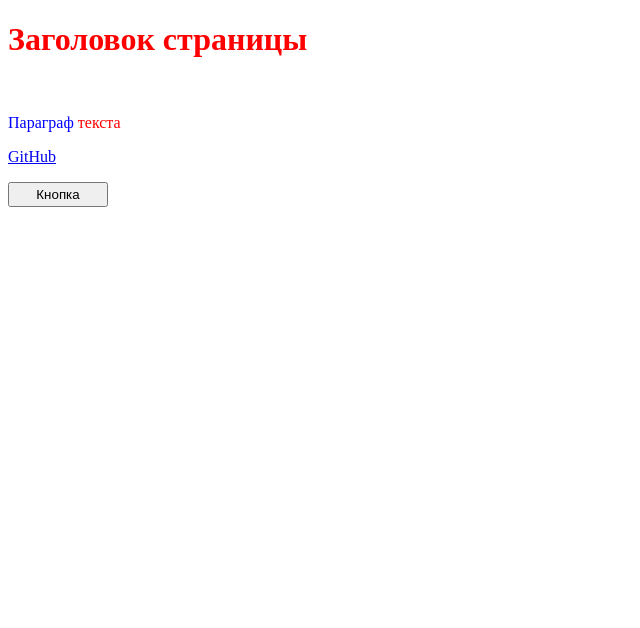
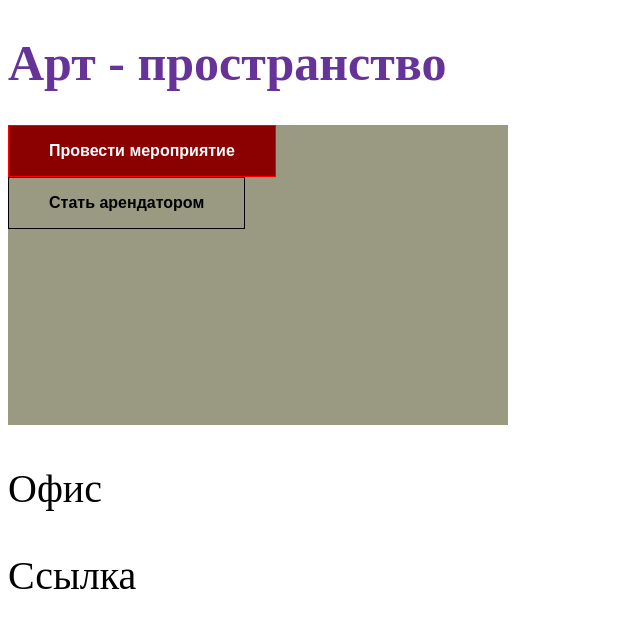
Before and after one commit to Sajuly/frontend_july, a plain HTML site: page index.html in a window 1280 px wide. Shown: the whole page, without its empty margins (0-640 px from the left). Drawn offline with Linux system fonts and the light colour scheme.

Commit message:
css_start

```diff
--- a/index.html
+++ b/index.html
@@ -1,21 +1,26 @@
 <!DOCTYPE html>  <!-- Указывайте Doctype -->
 <html lang="ru">  <!-- Указывайте язык документа -->
 <head>  <!-- Визуально отделяйте вложенные элементы двойным пробелом -->
+
     <meta charset="UTF-8"/>  <!-- Указывайте кодировку -->
     <title>My_site</title> <!-- Задавайте заголовок -->
-        <link rel="stylesheet" href="styles/styles.css">
+    <link rel="stylesheet" href="styles/styles.css">  <!-- подключить стили -->
 
 </head>
 <body>
 <div class="article">
-            <h1>Заголовок страницы</h1> <!-- Всегда закрывайте парные теги -->
-            <br> <!-- Не закрывайте одиночные теги -->
-            <p title="Подсказка">Параграф <span style="color: red">текста</span></p><!-- Используйте двойные кавычки для значений атрибутов. -->
+    <h1>Арт - пространство</h1> <!-- Всегда закрывайте парные теги -->
 
-            <a href="https://github.com/">GitHub</a>
-            <br>
-            <p><button style="width: 100px; height: 25px;">Кнопка</button></p>
+    <section class="about">
+        <button type="button" class="btn btn--red">Провести мероприятие</button>
+        <button type="button" class="btn">Стать арендатором</button>
+    </section>
 
+    <section>
+        <p class="contact-link">Офис</p>
+        <a href="https://github.com/" class="contact-link">Ссылка</a>
+
+    </section>
 
 </div>
 </body>
--- a/styles/styles.css
+++ b/styles/styles.css
@@ -1,3 +1,60 @@
 
-h1 { color: red;}
-p { color: blue;}
+h1 {
+    color: rebeccapurple;
+    font-size: 50px;
+    font-weight: 700;
+}
+
+.about {
+    width: 500px;
+    height: 300px;
+    background-color: #9a9a83;
+    font-size: 400;
+    font-weight: 18px;
+    line-height: 25px;
+}
+
+.about::before {
+    content: '';
+    width: 50px;
+    height: 50px;
+    background-color: darkred;
+}
+
+.contact-link {
+    font-weight: 400;
+    font-size: 40px;
+    color: black;
+}
+
+.contact-link[href] {
+    text-decoration: none;
+}
+
+.contact-link[href]:hover {
+    color: red;
+}
+
+.btn {
+    display: inline-block;
+    box-sizing: border-box;
+    padding: 15px 40px;
+    border: 1px solid black;
+    background-color: transparent;
+    outline: none;
+    color: black;
+    font-weight: 600;
+    font-size: 16px;
+    line-height: 20px;
+    text-align: center;
+    text-decoration: none;
+    transition: color 0.2s, background-color 0.2s;
+    overflow: hidden;
+    cursor: pointer;
+}
+
+.btn--red {
+    border: 1px solid red;
+    background-color: darkred;
+    color: #fff;
+}
```
Lines whose indentation alone changed are shown as unchanged.
